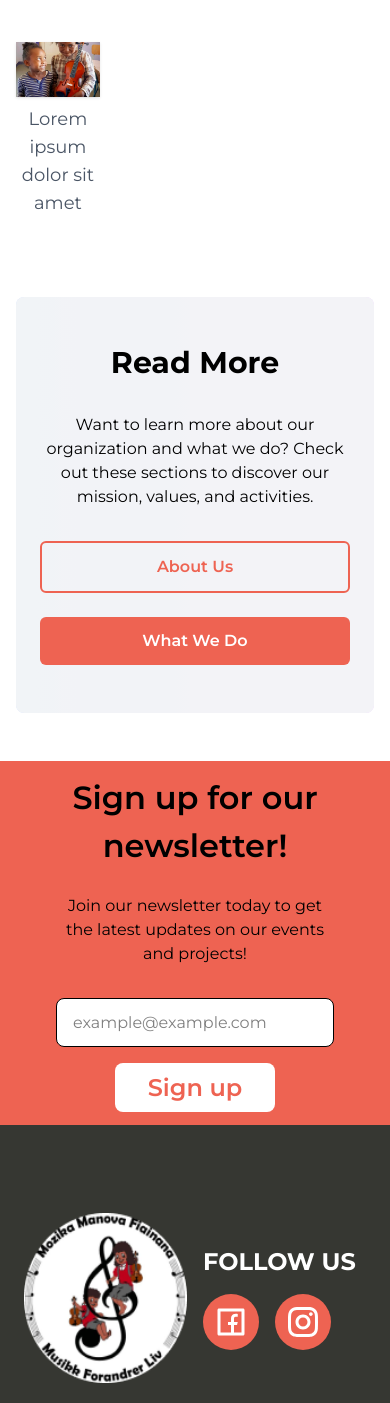
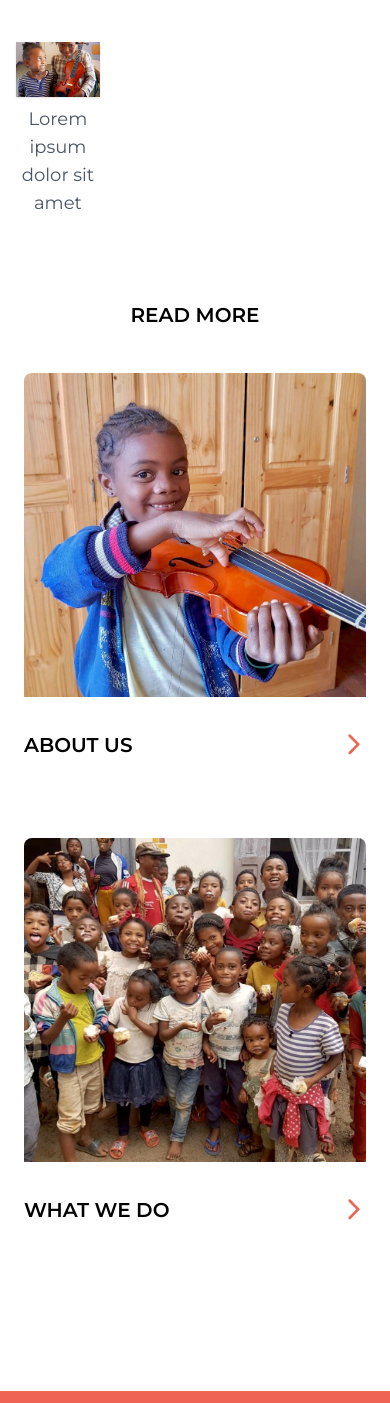
Before and after one commit to NoroffFEU/musikkforandrerliv.no, a React (Vite) app: page /gallery in a window 390 px wide. Shown: the part 1620-3023 px from the top of the page. Built offline with nearby package versions, Linux system fonts and the light colour scheme; a web font is replaced by a local one.

Commit message:
feat(#1268): implement pixel-perfect design for About us section of Gallery

```diff
--- a/src/components/galleryPage/ReadMoreSection.jsx
+++ b/src/components/galleryPage/ReadMoreSection.jsx
@@ -2,24 +2,80 @@ import Button from '../Button';
 
 const ReadMoreSection = () => {
   return (
-    <div className="mt-16 py-12 px-6 bg-gray-100 rounded-lg relative overflow-hidden">
-      <div className="absolute inset-0 bg-gradient-to-r from-blue-500/20 to-purple-500/20 mix-blend-overlay"></div>
-      <div className="relative z-10">
-        <h2 className="text-3xl font-bold text-center mb-8">Read More</h2>
-        <p className="text-center mb-8 max-w-3xl mx-auto">
-          Want to learn more about our organization and what we do? Check out
-          these sections to discover our mission, values, and activities.
-        </p>
-        <div className="flex flex-col sm:flex-row justify-center gap-6">
-          <Button variant="primary" outline href="/about">
+    <section className="mt-[67px] px-2 mb-[117px]">
+      <h2 className="sm:text-4xl text-[20px] font-semibold text-center mb-[43px]">
+        READ MORE
+      </h2>
+      <div className="flex flex-col md:flex-row gap-[32px]">
+        <div
+          className="relative overflow-hidden rounded-t-lg sm:rounded-lg lg:h-[568px] md:h-[324px] h-[324px]  w-full bg-cover bg-center"
+          style={{
+            backgroundImage: "url('/assets/placeholder-images/IMG_1457.webp')",
+          }}
+        >
+          <div className="absolute inset-0 sm:bg-gradient-to-t sm:from-black/95 sm:via-black/50 sm:to-transparent" />
+          <h3 className="absolute bottom-20 left-4 text-white text-[56px] font-semibold z-10 hidden sm:block">
             About Us
-          </Button>
-          <Button variant="primary" href="/what-we-do">
+          </h3>
+          <div className="absolute bottom-10 left-4 hidden sm:block">
+            <Button variant="primary" href="/about">
+              GO TO PAGE
+            </Button>
+          </div>
+        </div>
+        {/* Mobile View About Us Link */}
+        <div className="flex flex-col gap-6 items-center sm:hidden">
+          <a
+            href="/about"
+            className="text-[20px] mb-[45px] font-semibold [font-family:var(--freeman)] flex items-center justify-between w-full max-w-[350px]"
+          >
+            ABOUT US{' '}
+            <img
+              className="object-cover w-[25px] h-[32px]"
+              src="/assets/placeholder-images/Arrow-forward-circle.png"
+              alt=""
+              aria-hidden="true"
+              loading="lazy"
+              decoding="async"
+            />
+          </a>
+        </div>
+
+        <div
+          className="relative overflow-hidden rounded-t-lg sm:rounded-lg lg:h-[568px] md:h-[324px] h-[324px]  w-full bg-cover bg-center"
+          style={{
+            backgroundImage: "url('/assets/placeholder-images/IMG_6433.webp')",
+          }}
+        >
+          <div className="absolute inset-0 sm:bg-gradient-to-t sm:from-black/95 sm:via-black/50 sm:to-transparent" />
+          <h3 className="absolute bottom-20 left-4 text-white font-semibold text-[56px] z-10 hidden sm:block">
             What We Do
-          </Button>
+          </h3>
+          <div className="absolute bottom-10 left-4 hidden sm:block">
+            <Button variant="primary" href="/what-we-do">
+              GO TO PAGE
+            </Button>
+          </div>
+        </div>
+        {/* Mobile View What We Do Link */}
+        <div className="flex flex-col gap-6 items-center sm:hidden">
+          <a
+            href="/what-we-do"
+            className="text-[20px] font-semibold [font-family:var(--freeman)] flex items-center justify-between w-full max-w-[350px]"
+          >
+            WHAT WE DO{' '}
+            <img
+              className="object-cover w-[25px] h-[32px]"
+              src="/assets/placeholder-images/Arrow-forward-circle.png"
+              alt=""
+              aria-hidden="true"
+              loading="lazy"
+              decoding="async"
+            />
+          </a>
         </div>
       </div>
-    </div>
+    </section>
   );
 };
 
```
